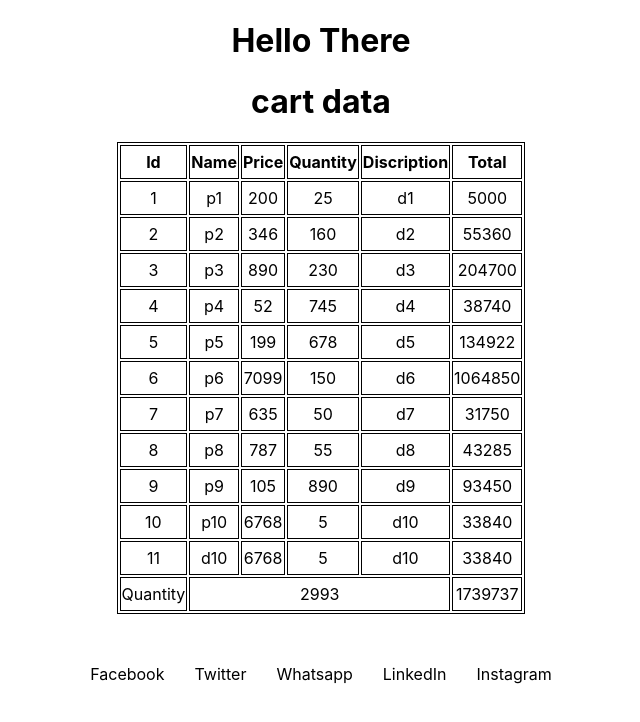
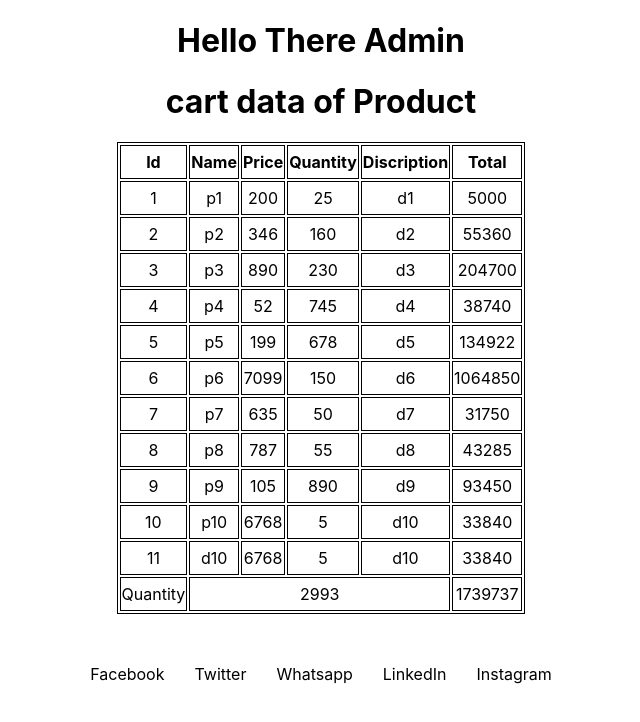
Before and after one commit to Niklathiya/myfirst, a React (Create React App) app: page / in a window 1280 px wide. Shown: the top 722 px of the page, without its empty margins (319-959 px from the left). Built offline with nearby package versions, Linux system fonts and the light colour scheme.

Commit message:
props add

```diff
--- a/src/App.js
+++ b/src/App.js
@@ -4,12 +4,14 @@ import Cart from "./Cart.js";
 import Footer from "./Footer";
 
 const App = () => {
-
+    const username = "Admin";
+    const product = "Product";
+    const links = ['Facebook', 'Twitter', 'Whatsapp', 'LinkedIn', 'Instagram'];
   return(
     <div className="App">
-      <Header/>
-      <Cart/>
-      <Footer/>
+      <Header username={username}/>
+      <Cart product={product}/>
+      <Footer links={links}/>
     </div>
   )
 };
--- a/src/Cart.js
+++ b/src/Cart.js
@@ -1,6 +1,6 @@
 import "./App.css";
 
-const Cart = () => {
+const Cart = (props) => {
     const cart = [
       { name: "p1", price: 200, quantity: 25, discription: "d1" },
       { name: "p2", price: 346, quantity: 160, discription: "d2" },
@@ -26,7 +26,7 @@ const Cart = () => {
 
   return(
     <div className="App">
-      <h1>cart data</h1>
+      <h1>cart data of {props.product}</h1>
       <div className="center">
         <table>
           <thead>
--- a/src/Footer.js
+++ b/src/Footer.js
@@ -1,9 +1,9 @@
 import SocialLinks from "./component/SocialLinks"
 
-const Footer = () => {
+const Footer = (props) => {
   return (
     <div>
-        <SocialLinks/>
+        <SocialLinks links={props.links}/>
     </div>
   )
 }
--- a/src/Header.js
+++ b/src/Header.js
@@ -1,10 +1,8 @@
-
-
-const Header = () =>
+const Header = (props) =>
 {
     return (
         <div>
-            <h1>Hello There</h1>
+            <h1>Hello There {props.username}</h1>
         </div>
     )
 }
--- a/src/component/SocialLinks.js
+++ b/src/component/SocialLinks.js
@@ -1,12 +1,15 @@
 
-const SocialLinks = () => {
+const SocialLinks = (props) => {
   return (
     <div className="footer">
-        <span>Facebook</span>
+      {props.links.map((i)=>
+        <span>{i}</span>
+      )}
+        {/* <span>Facebook</span>
         <span>Twitter</span>
         <span>Whatsapp</span>
         <span>LinkedIn</span>
-        <span>Instagram</span>
+        <span>Instagram</span> */}
     </div>
   )
 }
```
